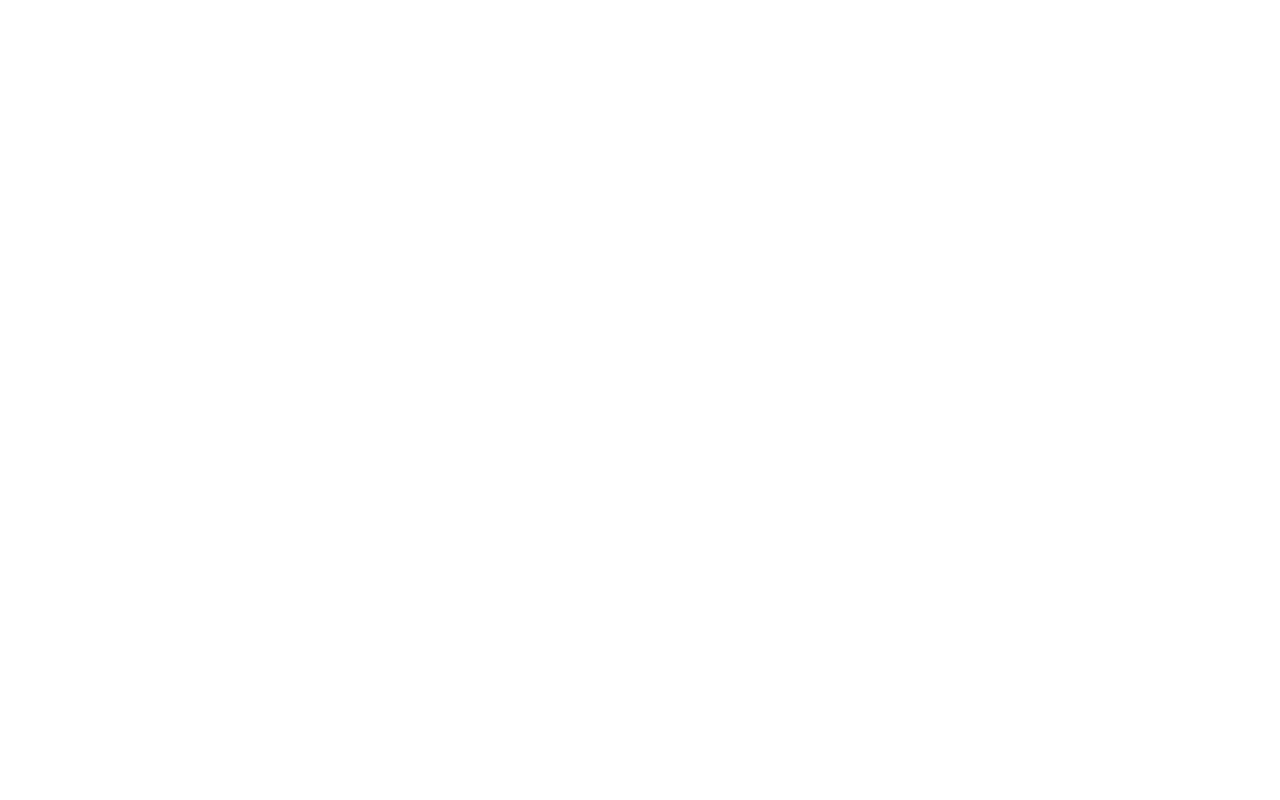
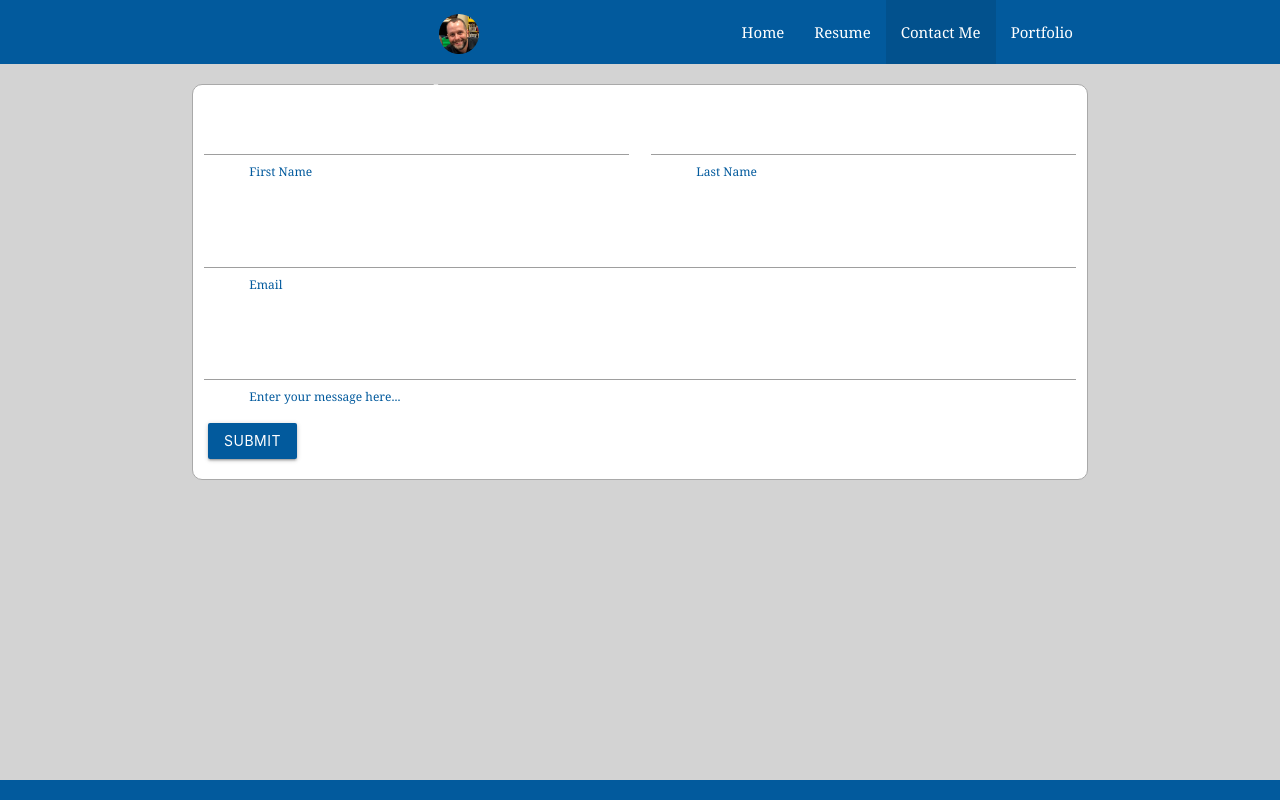
Before and after one commit to edean78/Portfolio, a plain HTML site: page contact.html in a window 1280 px wide. Drawn offline with nearby package versions, Linux system fonts and the light colour scheme.

Commit message:
Added a new style sheet to style contact and portfolio.html

```diff
--- /dev/null
+++ b/assets/css/port-styles.css
@@ -0,0 +1,115 @@
+* {
+    box-sizing: border-box;
+}
+
+body {
+    display: flex;
+    min-height: 100vh;
+    flex-direction: column;
+    font-family: Georgia, 'Times New Roman', Times, serif;
+    color: white;
+    background-color: lightgray;
+}
+
+main {
+    flex: 1 0 auto;
+}
+
+.page-header {
+    width: 100%;
+    background-color:  #025a9d;
+    text-align: center;
+  }
+
+img {
+    width: 60px;
+    height: 60px;
+    border-radius: 50%;
+    padding:10px;
+}
+
+.logo {
+    display: inline-block;
+}
+
+nav {
+    background-color: #025a9d;
+    box-shadow: none;
+}
+
+.page-footer {
+    background-color: #025a9d;
+}
+
+.contact-form {
+    margin: 20px 0px;
+    background-color: white;
+    border-radius: 10px;
+    border: 1px solid darkgrey;
+}
+
+.material-icons {
+    color: white;
+    display: block;
+}
+
+.material-icons:hover {
+    color: white;
+}
+
+/* label color */
+.input-fname label,
+.input-lname label,
+.input-email label,
+.input-message label {
+    color: #025a9d;
+}
+
+/* label focus color */
+.fname-prefix input[type=text]:focus + label {
+    color: #025a9d;
+}
+
+.lname-prefix input[type=text]:focus + label {
+    color: #025a9d;
+}
+
+.email-prefix input[type=text]:focus + label {
+    color: #025a9d;
+}
+
+.ta-prefix input[type=text]:focus + label {
+    color: #025a9d;
+}
+
+/* label underline focus color */
+.input-fname input[type=text]:focus {
+    border-bottom: 1px solid #025a9d;
+    box-shadow: 0 1px 0 0 #025a9d;
+}
+
+  /* valid color */
+.input-fname input[type=text].valid {
+    border-bottom: 1px solid #025a9d;
+    box-shadow: 0 1px 0 0 #025a9d;
+}
+
+  /* invalid color */
+.input-fname input[type=text].invalid {
+    border-bottom: 1px solid #025a9d;
+    box-shadow: 0 1px 0 0 #025a9d;
+}
+
+/* icon prefix focus color */
+.input-fname .prefix.active {
+    color: #025a9d;
+}
+
+.btn {
+    background: #025a9d;
+    margin-left: 15px;
+}
+
+.btn:hover {
+
+}
--- a/assets/css/style.css
+++ b/assets/css/style.css
@@ -1,6 +1,6 @@
-/* * {
+* {
     box-sizing: border-box;
-}  */
+}
 
 body {
     display: flex;
@@ -8,6 +8,7 @@ body {
     flex-direction: column;
     font-family: Georgia, 'Times New Roman', Times, serif;
     color: white;
+    background-color: lightgray;
   }
 
   main {
@@ -16,20 +17,20 @@ body {
 
 .page-header {
     width: 100%;
-    height: 33%;
+    /* height: 20%; */
     background-color:  #025a9d;
     text-align: center;
   }
 
 img {
-    width: 200px;
-    height: 200px;
+    width: 150px;
+    height: 150px;
     border-radius: 50%;
     padding: 5px;
 }
 
 nav {
-    background-color:  #025a9d;
+    background-color: #025a9d;
     box-shadow: none;
 }
 
@@ -43,3 +44,22 @@ nav.nav-center ul li {
 nav.nav-center ul li a {
     display: inline-block;
 }
+
+.page-footer {
+    background-color: #025a9d;
+}
+
+.about-me {
+    padding: 0;
+    margin: 0;
+}
+
+.info-header h4{
+    color: #025a9d;
+}
+
+.about-me p {
+    color: black;
+    font-size: 20px;
+    line-height: 30px;
+}
--- a/assets/javascript/script.js
+++ b/assets/javascript/script.js
@@ -0,0 +1,3 @@
+$(document).ready(function(){
+
+  });
--- a/contact.html
+++ b/contact.html
@@ -7,13 +7,77 @@
     <meta http-equiv="X-UA-Compatible" content="ie=edge">
     <link rel="stylesheet" type="text/css" href="assets/css/reset.css">
     <link rel="stylesheet" href="https://cdnjs.cloudflare.com/ajax/libs/materialize/1.0.0/css/materialize.min.css">
-    <link rel="stylesheet" type="text/css" href="assets/css/style.css">
+    <link href="https://fonts.googleapis.com/icon?family=Material+Icons" rel="stylesheet">
+    <link rel="stylesheet" type="text/css" href="assets/css/port-styles.css">
 
     <title>Ed Dean Portfolio</title>
 
 </head>
 
 <body>
+
+    <header class="page-header">
+        <div class="container">
+            <nav>
+                <div class="nav-wrapper">
+                    <span class="logo">
+                        <a href="index.html"><img src="assets/images/firstdayofschool.jpg" alt="profilepic"><h5>Ed Dean</h5></a>
+                    </span>
+                    <ul id="nav-mobile" class="right hide-on-med-and-down">
+                        <li><a href="index.html">Home</a></li>
+                        <li><a href="">Resume</a></li>
+                        <li class="active"><a href="contact.html">Contact Me</a></li>
+                        <li><a href="portfolio.html">Portfolio</a></li>
+                    </ul>
+                </div>
+            </nav>
+        </div>
+    </header>
+
+    <main>
+        <div class="container">
+            <div class="row">
+                <form class="contact-form col s12">
+                    <div class="row">
+                        <div class="input-fname col s6">
+                            <i class="material-icons prefix">account_circle</i>
+                            <input id="fname_prefix" type="text" class="validate">
+                            <label for="fname_prefix">First Name</label>
+                        </div>
+                        <div class="input-lname col s6">
+                            <i class="material-icons prefix">account_circle</i>
+                            <input id="lname_prefix" type="text" class="validate">
+                            <label for="lname_prefix">Last Name</label>
+                        </div>
+                    </div>
+                    <div class="row">
+                        <div class="input-email col s12">
+                            <i class="material-icons prefix">account_circle</i>
+                            <input id="email_prefix" type="email" class="validate">
+                            <label for="email_prefix">Email</label>
+                        </div>
+                    </div>
+                    <div class="row">
+                        <div class="input-message col s12">
+                            <i class="material-icons prefix">account_circle</i>
+                            <textarea id="ta_prefix" class="materialize-textarea"></textarea>
+                            <label for="ta_prefix">Enter your message here...</label>
+                        </div>
+                    </div>
+
+                    <div class="row">
+                        <button class="btn waves-effect waves-light" type="submit" name="action">Submit</button>
+                    </div>
+
+                </form>
+
+            </div>
+        </div>
+    </main>
+
+    <footer class="page-footer">
+
+    </footer>
 
     <!-- Link to jquery -->
     <script src="https://code.jquery.com/jquery-3.4.1.min.js"
```
Also changed, not shown: index.html (+46 -11 lines), portfolio.html (+29 -1 lines).
